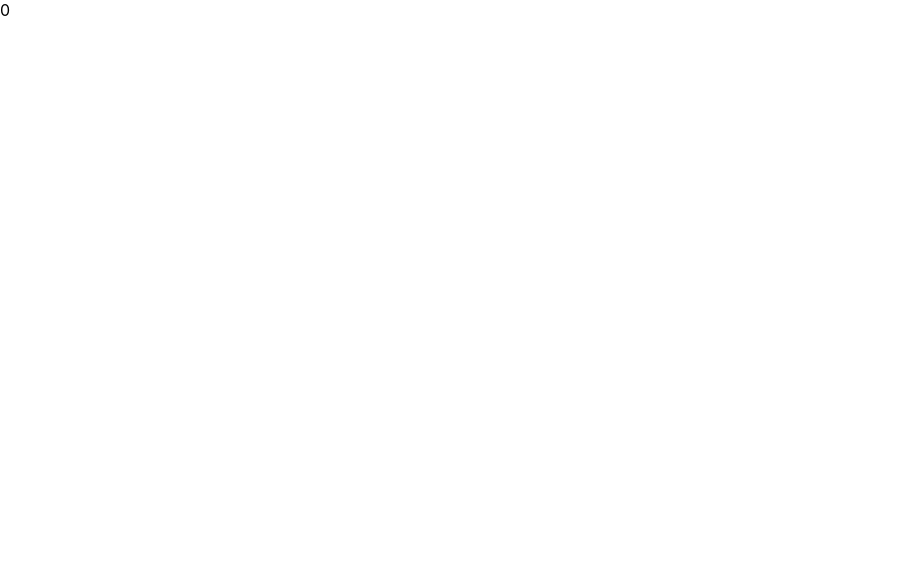
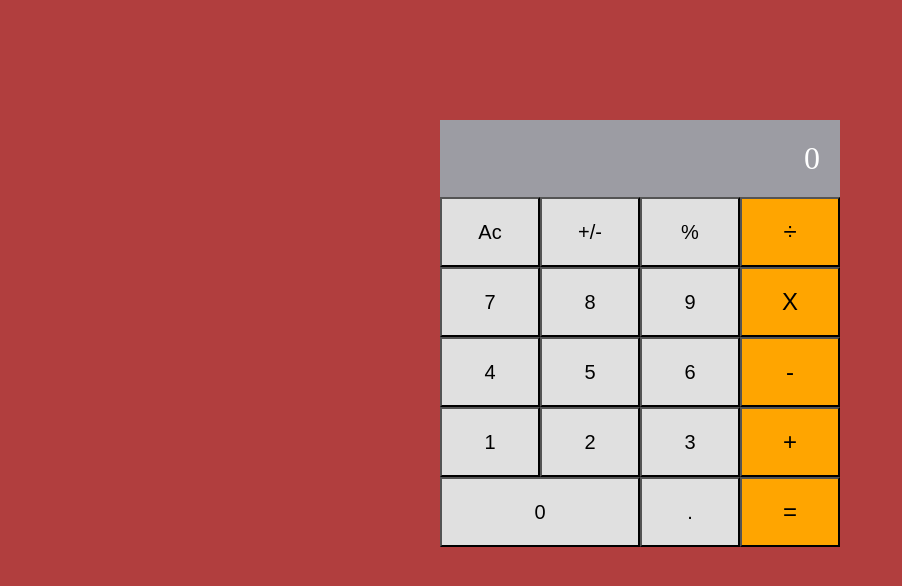
Before and after one commit to Javed-Shahbaz/math-magic, a React (Create React App) app: page / in a window 1280 px wide. Shown: the top 586 px of the page, without its empty margins (0-902 px from the left). Built offline with nearby package versions, Linux system fonts and the light colour scheme.

Commit message:
update changes

```diff
--- a/package.json
+++ b/package.json
@@ -19,8 +19,8 @@
   },
   "eslintConfig": {
     "extends": [
-      "react-app/jest"
-    ]
+      "react-app",
+      "react-app/jest"]
   },
   "browserslist": {
     "production": [
--- a/src/components/calculator.js
+++ b/src/components/calculator.js
@@ -1,7 +1,79 @@
+import React from 'react';
+
 function Calc() {
   return (
-    <div>0</div>
+    <div className="main">
+      <div className="screen">0</div>
+      <div className="buttons">
+        <div className="lines">
+          <button type="button" className="grey">
+            Ac
+          </button>
+          <button type="button" className="grey">
+            +/-
+          </button>
+          <button type="button" className="grey">
+            %
+          </button>
+          <button type="button" className="orangBtn grey">
+            ÷
+          </button>
+        </div>
+        <div className="lines">
+          <button type="button" className="grey">
+            7
+          </button>
+          <button type="button" className="grey">
+            8
+          </button>
+          <button type="button" className="grey">
+            9
+          </button>
+          <button type="button" className="orangBtn grey">
+            X
+          </button>
+        </div>
+        <div className="lines">
+          <button type="button" className="grey">
+            4
+          </button>
+          <button type="button" className="grey">
+            5
+          </button>
+          <button type="button" className="grey">
+            6
+          </button>
+          <button type="button" className="orangBtn grey">
+            -
+          </button>
+        </div>
+        <div className="lines">
+          <button type="button" className="grey">
+            1
+          </button>
+          <button type="button" className="grey">
+            2
+          </button>
+          <button type="button" className="grey">
+            3
+          </button>
+          <button type="button" className="orangBtn grey">
+            +
+          </button>
+        </div>
+        <div className="lines">
+          <button type="button" className="zero grey">
+            0
+          </button>
+          <button type="button" className="grey">
+            .
+          </button>
+          <button type="button" className="orangBtn grey">
+            =
+          </button>
+        </div>
+      </div>
+    </div>
   );
 }
-
 export default Calc;
--- a/src/index.css
+++ b/src/index.css
@@ -1,13 +1,52 @@
 body {
-  margin: 0;
-  font-family: -apple-system, BlinkMacSystemFont, 'Segoe UI', 'Roboto', 'Oxygen',
-    'Ubuntu', 'Cantarell', 'Fira Sans', 'Droid Sans', 'Helvetica Neue',
-    sans-serif;
-  -webkit-font-smoothing: antialiased;
-  -moz-osx-font-smoothing: grayscale;
+  display: flex;
+  align-items: center;
+  justify-content: center;
+  height: 100%;
+  background-color: rgb(177, 62, 62);
 }
 
-code {
-  font-family: source-code-pro, Menlo, Monaco, Consolas, 'Courier New',
-    monospace;
+.main {
+  width: 100%;
+  height: 70%;
+  margin-top: 7em;
+  background-color: white;
+  border-radius: 5px;
 }
+
+.screen {
+  display: flex;
+  font-size: 2em;
+  justify-content: flex-end;
+  background-color: #9c9ca3;
+  padding: 20px;
+  color: #fff;
+}
+
+.buttons {
+  display: flex;
+  flex-direction: column;
+  align-items: center;
+  border: white;
+}
+
+.lines {
+  display: flex;
+  justify-content: space-between;
+}
+
+.grey {
+  width: 100px;
+  height: 70px;
+  background-color: #e0e0e0;
+  font-size: 20px;
+}
+
+.orangBtn {
+  background-color: orange;
+  font-size: 1.5em;
+}
+
+.zero {
+  width: 200px;
+}
```
